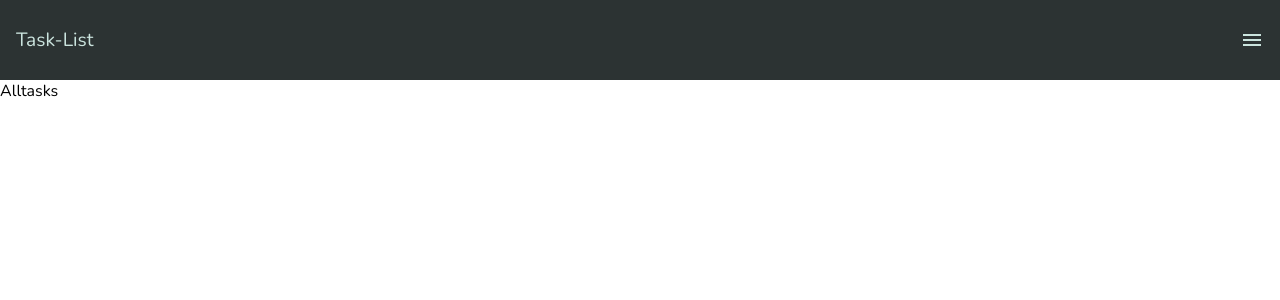
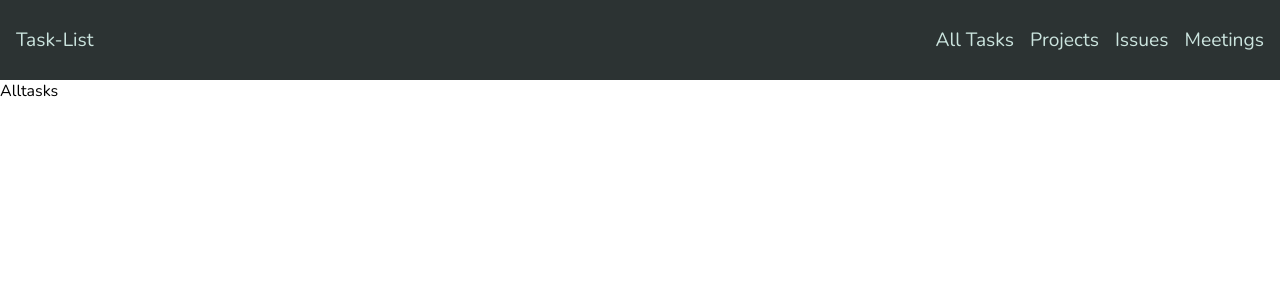
Before and after one commit to CodeJeffreyG/Task-List, a React (Create React App) app: page / in a window 1280 px wide. Shown: the top 300 px of the page. Built offline with nearby package versions, Linux system fonts and the light colour scheme.

Commit message:
nav for not mobile

```diff
--- a/src/components/hamburger/Hamburger.jsx
+++ b/src/components/hamburger/Hamburger.jsx
@@ -3,6 +3,19 @@ import { Outlet, Link } from "react-router-dom";
 import "./hamburger.scss";
 
 const Hamburger = (props) => {
+  //tablet size
+  if (props.resize > 750) {
+    return (
+      <ul className="tablet">
+        <li>All Tasks</li>
+        <li>Projects</li>
+        <li>Issues</li>
+        <li>Meetings</li>
+      </ul>
+    );
+  }
+
+  //mobile size
   return (
     <main>
       <ul>
--- a/src/components/hamburger/hamburger.scss
+++ b/src/components/hamburger/hamburger.scss
@@ -22,3 +22,15 @@ main > ul > li  {
     color: inherit;
     text-decoration: inherit;
 }
+
+.tablet{
+  display: flex;
+  justify-content: flex-end;
+  flex: 3;
+}
+
+.tablet > li{
+  display: flex;
+  margin-left: 1rem;
+  cursor: pointer;
+}
--- a/src/components/navbar/Navbar.jsx
+++ b/src/components/navbar/Navbar.jsx
@@ -9,11 +9,13 @@ const Navbar = () => {
   let [hamburger, setHamburger] = useState(true);
   let [resize, setResize] = useState(null);
 
-  useEffect(() => {}, [resize]);
-
   const handleResize = () => {
     setResize(window.innerWidth);
   };
+
+  useEffect(() => {
+    handleResize();
+  }, []);
 
   window.addEventListener("resize", handleResize);
 
@@ -44,8 +46,16 @@ const Navbar = () => {
       </>
     );
   }
+  //tablet size
 
-  //tablet size
+  if (resize > 749) {
+    return (
+      <nav className="not-mobile">
+        <div>Task-List</div>
+        <Hamburger className="not-mobile-routes" resize={resize} />
+      </nav>
+    );
+  }
 };
 
 export default Navbar;
--- a/src/components/navbar/navbar.scss
+++ b/src/components/navbar/navbar.scss
@@ -22,3 +22,11 @@ nav {
 nav > * {
     margin: 1rem;
 }
+
+.not-mobile {
+  display: flex;
+}
+
+.not-mobile > div {
+    flex: 1;
+}
```
